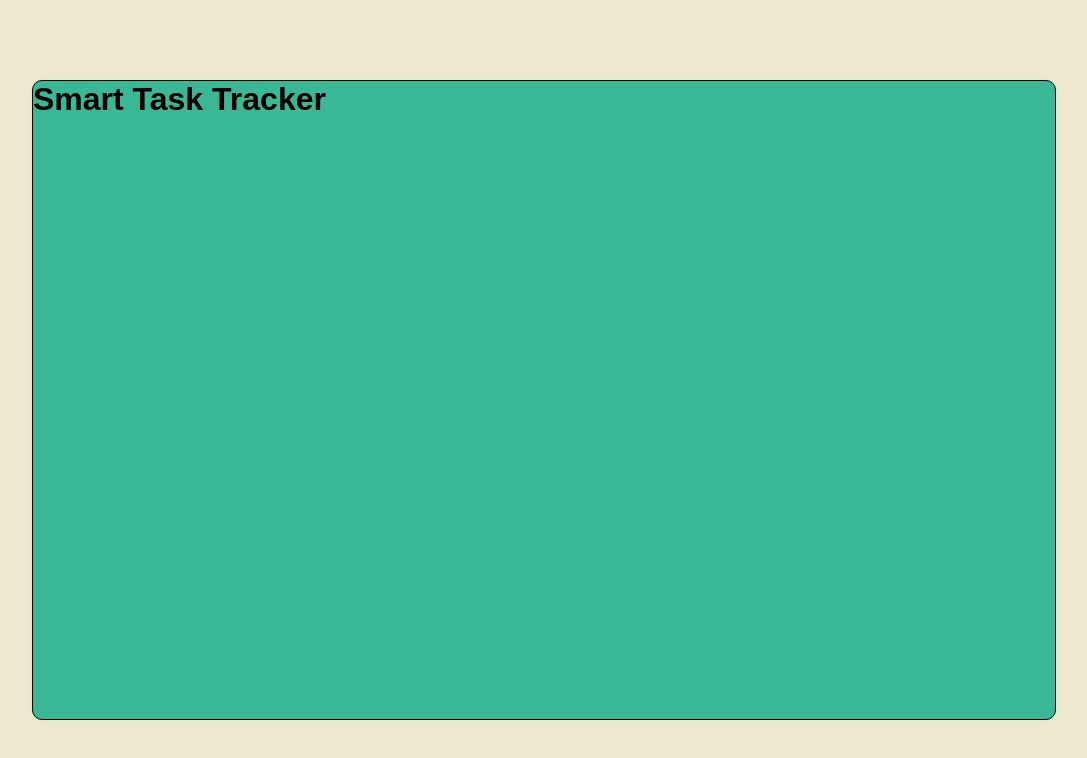
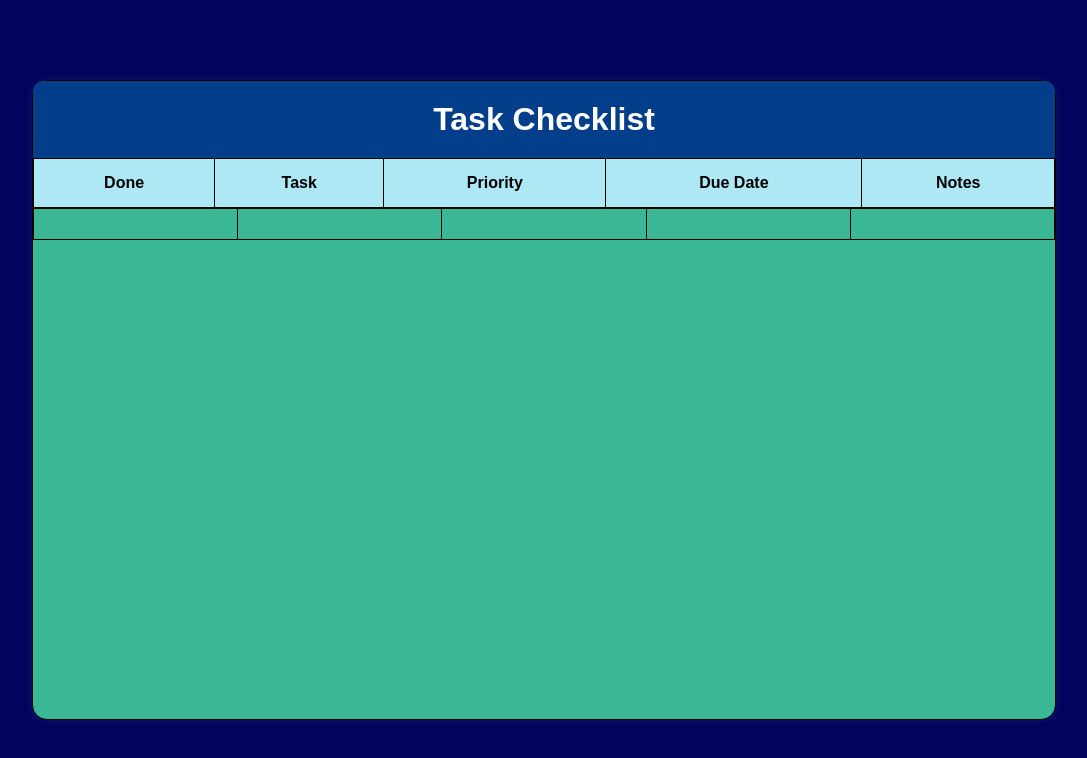
Before and after one commit to BruceStar314/Smart-Task-Tracker, a plain HTML site: page index.html in a window 1280 px wide. Shown: the whole page, without its empty margins (96-1183 px from the left). Drawn offline with Linux system fonts and the light colour scheme.

Commit message:
Version 2
Work in progress, need to figure out html tables

```diff
--- a/index.html
+++ b/index.html
@@ -8,7 +8,29 @@
   </head>
   <body>
     <div class="container">
-      <h1>Smart Task Tracker</h1>
+      <div class="header">
+        <h1>Task Checklist</h1>
+      </div>
+      <div class="task-container">
+        <table>
+          <tr class="title-container">
+            <th>Done</th>
+            <th>Task</th>
+            <th>Priority</th>
+            <th>Due Date</th>
+            <th>Notes</th>
+          </tr>
+        </table>
+        <table class="task-done">
+          <tr>
+            <td></td>
+            <td></td>
+            <td></td>
+            <td></td>
+            <td></td>
+          </tr>
+        </table>
+      </div>
     </div>
   </body>
   <script src="script.js"></script>
--- a/style.css
+++ b/style.css
@@ -10,13 +10,42 @@ body {
   justify-content: center;
   align-items: center;
   height: 100vh;
-  background-color: #edead0;
+  background-color: #03045e;
 }
 .container {
   background-color: #3ab795;
-  border-radius: 10px;
+  border-radius: 15px;
   height: 80vh;
   width: 80%;
   box-shadow: 0 0 10px #86baa11a;
   border: 1px solid #000;
 }
+.header {
+  background-color: #023e8a;
+  padding: 20px;
+  border-radius: 10px 10px 0 0;
+  text-align: center;
+  color: #fff;
+}
+
+table {
+  font-family: arial, sans-serif;
+  border-collapse: collapse;
+  width: 100%;
+}
+
+td,
+th {
+  border: 1px solid #ade8f4;
+  text-align: center;
+  padding: 15px;
+  color: #000;
+  border: #000 1px solid;
+}
+
+tr:nth-child(even) {
+  background-color: #ade8f4;
+}
+.title-container {
+  background-color: #ade8f4;
+}
```
